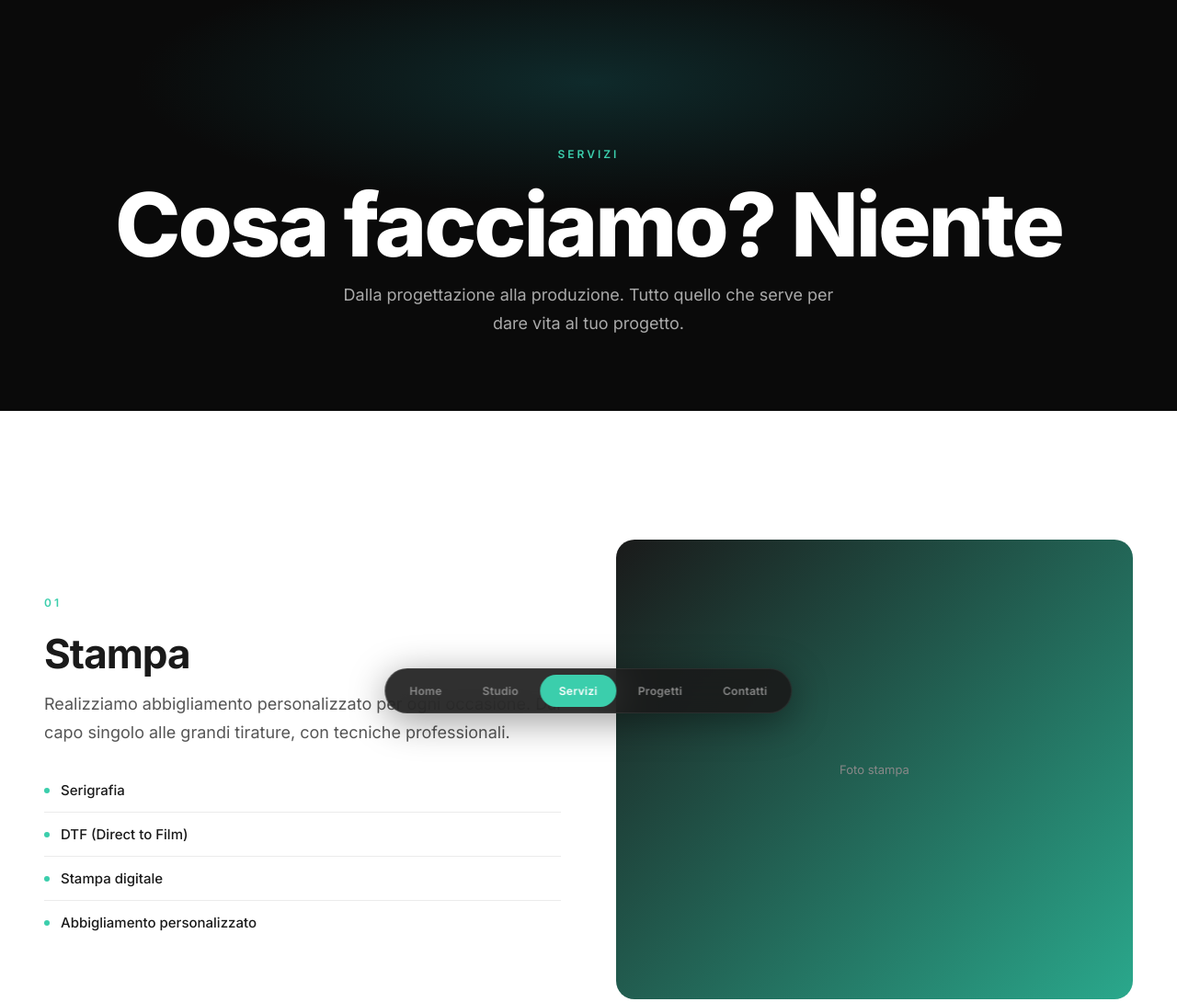
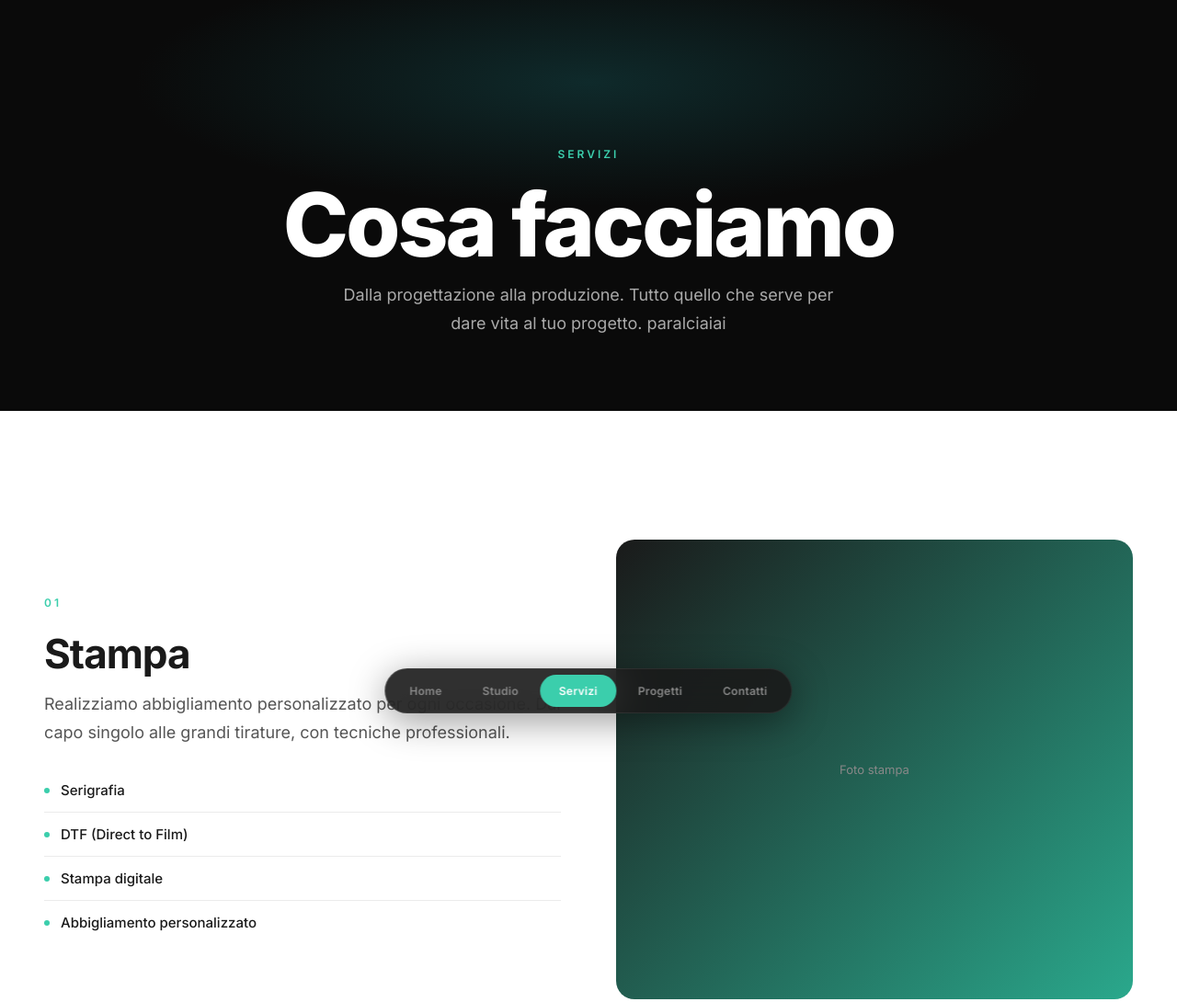
Before and after one commit to gersonvazzaz/dart-production, an Astro site: page /servizi in a window 1280 px wide. Shown: the top 1090 px of the page at 92% size. Built offline with nearby package versions, Linux system fonts and the light colour scheme; Astro itself is replaced by a stand-in of ours.

Commit message:
Update Pagine del sito “servizi”

```diff
--- a/content/servizi.md
+++ b/content/servizi.md
@@ -1,9 +1,9 @@
 ---
 hero:
   eyebrow: Servizi
-  title: Cosa facciamo? Niente
+  title: Cosa facciamo
   subtitle: Dalla progettazione alla produzione. Tutto quello che serve per dare
-    vita al tuo progetto.
+    vita al tuo progetto. paralciaiai
 items:
   - eyebrow: "01"
     title: Stampa
```
